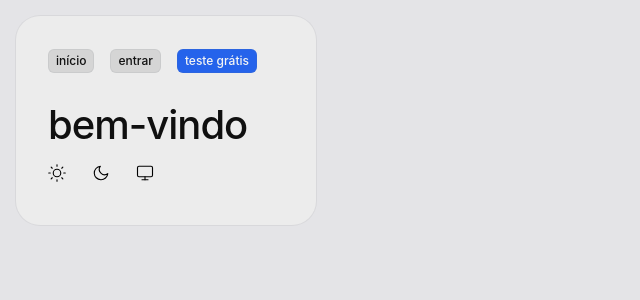
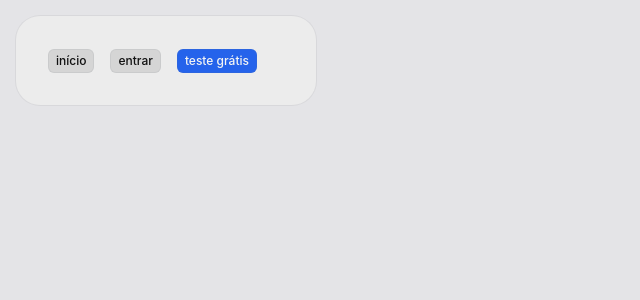
Before and after one commit to hugobelem/erp, a Django app: page / in a window 1280 px wide. Shown: the top 300 px of the page, without its empty margins (0-640 px from the left). Run offline with Django 5.2, Linux system fonts and the light colour scheme; style sheets or scripts are compiled from the project's sources.

Commit message:
updated index navbar

```diff
--- a/templates/navbar.html
+++ b/templates/navbar.html
@@ -20,72 +20,4 @@
 
         </div>
     </nav>
-
-    <p class="text-xl mt-6 font-medium lg:text-4xl tracking-tight text-primary dark:text-white">
-        bem-vindo
-        <a href="{% url "users:account" %}"
-        class="underline decoration-3 decoration-pink-400">
-        {{ first_name | lower }}
-        </a>
-    </p>
-
-    <div class="flex gap-x-1 justify-start mt-auto">
-        <button id="light-theme-button" aria-label="Light theme" class="group size-10 rounded-full">
-            <svg
-            xmlns="http://www.w3.org/2000/svg"
-            width="18"
-            height="18"
-            viewBox="0 0 24 24"
-            fill="none"
-            stroke="currentColor"
-            stroke-width="1.5"
-            stroke-linecap="round"
-            stroke-linejoin="round"
-            class="group-hover:stroke-zinc-500 dark:stroke-white group-hover:dark:stroke-zinc-500 transition-colors duration-300 ease-in-out">
-            <circle cx="12" cy="12" r="5"></circle>
-            <line x1="12" y1="1" x2="12" y2="3"></line>
-            <line x1="12" y1="21" x2="12" y2="23"></line>
-            <line x1="4.22" y1="4.22" x2="5.64" y2="5.64"></line>
-            <line x1="18.36" y1="18.36" x2="19.78" y2="19.78"></line>
-            <line x1="1" y1="12" x2="3" y2="12"></line>
-            <line x1="21" y1="12" x2="23" y2="12"></line>
-            <line x1="4.22" y1="19.78" x2="5.64" y2="18.36"></line>
-            <line x1="18.36" y1="5.64" x2="19.78" y2="4.22"></line>
-            </svg>
-        </button>
-
-        <button id="dark-theme-button" aria-label="Dark theme" class="group size-10 rounded-full">
-            <svg
-            xmlns="http://www.w3.org/2000/svg"
-            width="18"
-            height="18"
-            viewBox="0 0 24 24"
-            fill="none"
-            stroke="currentColor"
-            stroke-width="1.5"
-            stroke-linecap="round"
-            stroke-linejoin="round"
-            class="group-hover:stroke-zinc-500 dark:stroke-white group-hover:dark:stroke-zinc-500 transition-colors duration-300 ease-in-out">
-            <path d="M21 12.79A9 9 0 1 1 11.21 3 7 7 0 0 0 21 12.79z"></path>
-            </svg>
-        </button>
-
-        <button id="system-theme-button" aria-label="System theme" class="group size-10 rounded-full">
-            <svg
-            xmlns="http://www.w3.org/2000/svg"
-            width="18"
-            height="18"
-            viewBox="0 0 24 24"
-            fill="none"
-            stroke="currentColor"
-            stroke-width="1.5"
-            stroke-linecap="round"
-            stroke-linejoin="round"
-            class="group-hover:stroke-zinc-500 dark:stroke-white group-hover:dark:stroke-zinc-500 transition-colors duration-300 ease-in-out">
-            <rect x="2" y="3" width="20" height="14" rx="2" ry="2"></rect>
-            <line x1="8" y1="21" x2="16" y2="21"></line>
-            <line x1="12" y1="17" x2="12" y2="21"></line>
-            </svg>
-        </button>
-    </div>
 </div>
```
